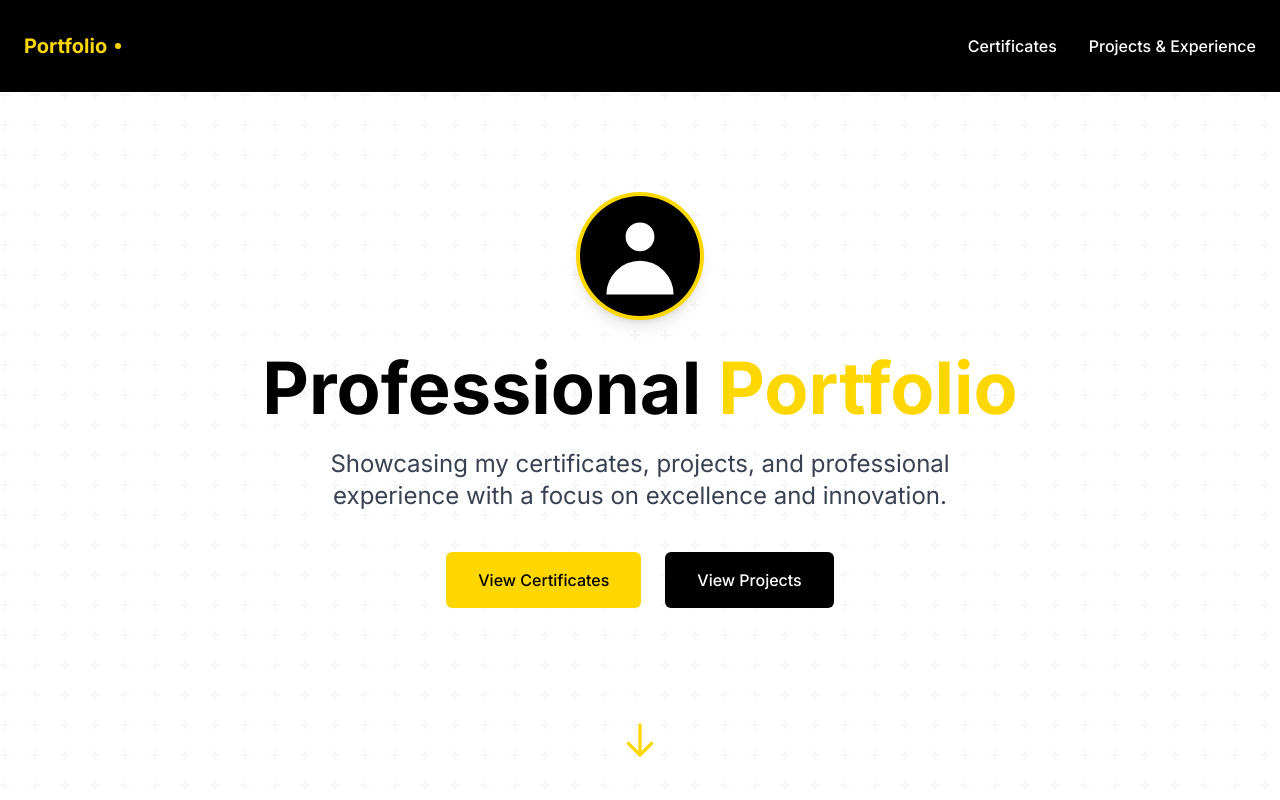
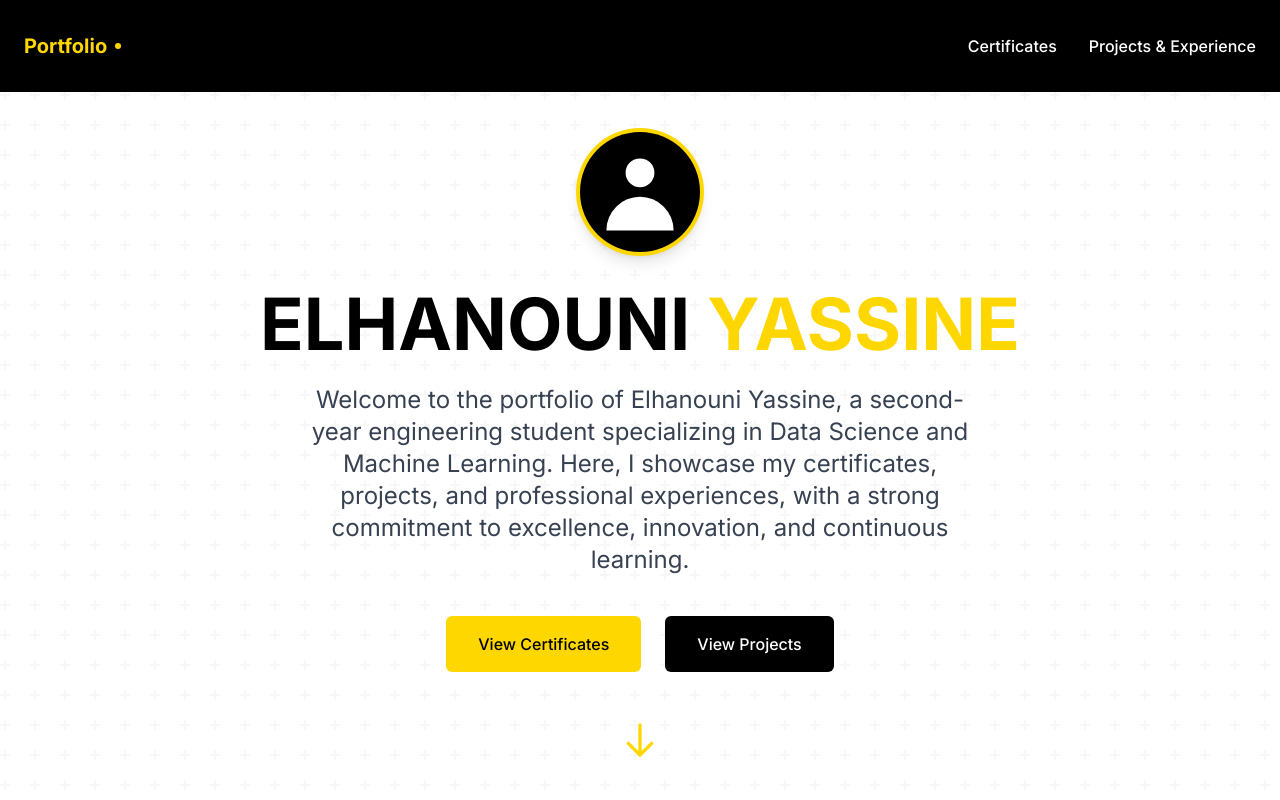
Before and after one commit to ElhanouniYassine/CertifHuawei, a plain HTML site: page index.html in a window 1280 px wide. Shown: the top 800 px of the page. Drawn offline with nearby package versions, Linux system fonts and the light colour scheme; a script that the page names is missing.

Commit message:
Update index.html

```diff
--- a/index.html
+++ b/index.html
@@ -302,11 +302,11 @@
         </div>
       </div>
       <h1 class="text-5xl md:text-7xl font-bold mb-6 text-center leading-tight">
-        <span class="text-secondary">Professional</span>
-        <span class="text-primary">Portfolio</span>
+        <span class="text-secondary">ELHANOUNI</span>
+        <span class="text-primary">YASSINE</span>
       </h1>
       <p class="text-xl md:text-2xl text-gray-700 max-w-2xl text-center mb-10 leading-relaxed">
-        Showcasing my certificates, projects, and professional experience with a focus on excellence and innovation.
+        Welcome to the portfolio of Elhanouni Yassine, a second-year engineering student specializing in Data Science and Machine Learning. Here, I showcase my certificates, projects, and professional experiences, with a strong commitment to excellence, innovation, and continuous learning.
       </p>
       <div class="flex flex-col md:flex-row space-y-4 md:space-y-0 md:space-x-6">
         <a href="#certificates" class="bg-primary hover:bg-yellow-500 text-secondary px-8 py-4 rounded-md font-medium transition transform hover:scale-105">
```
